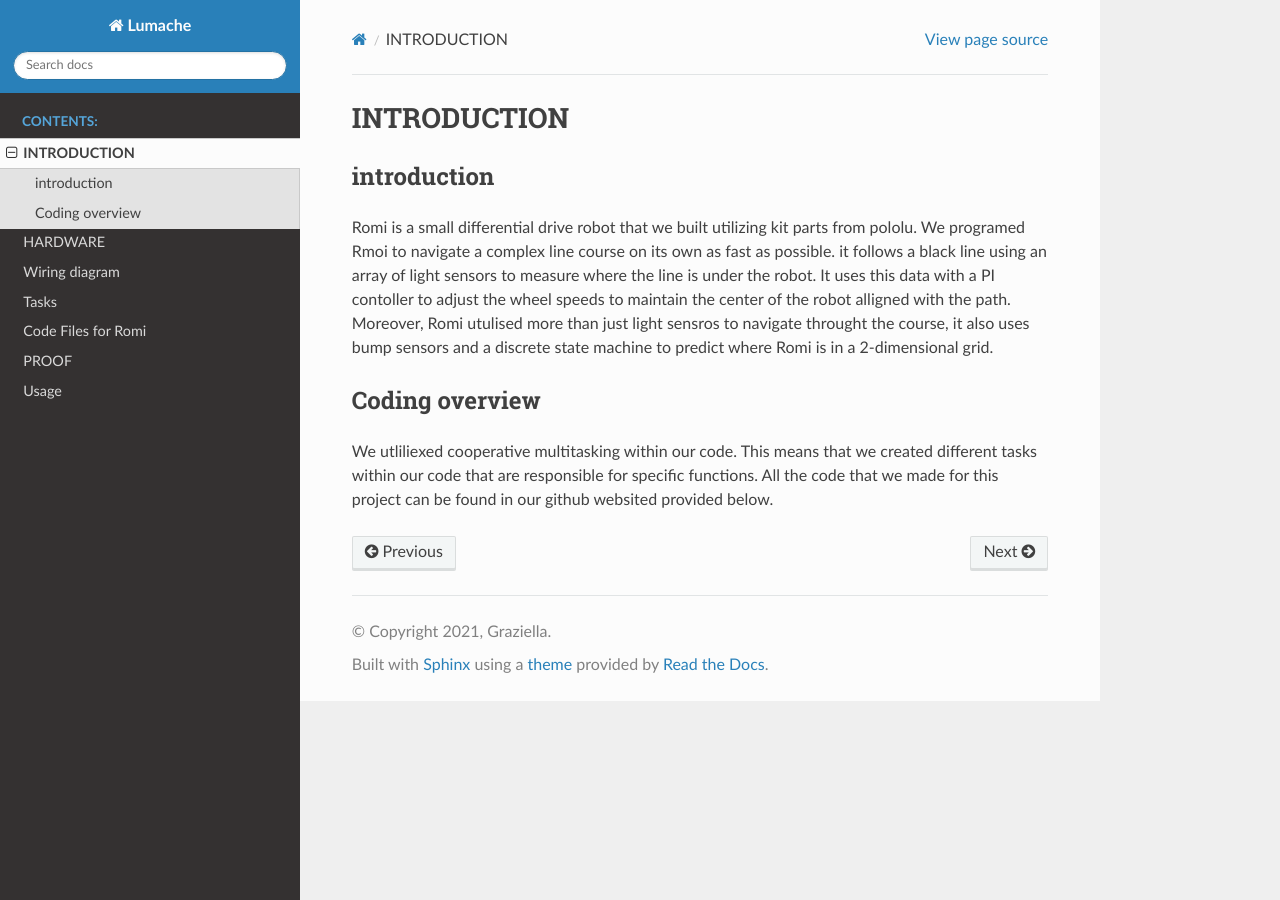
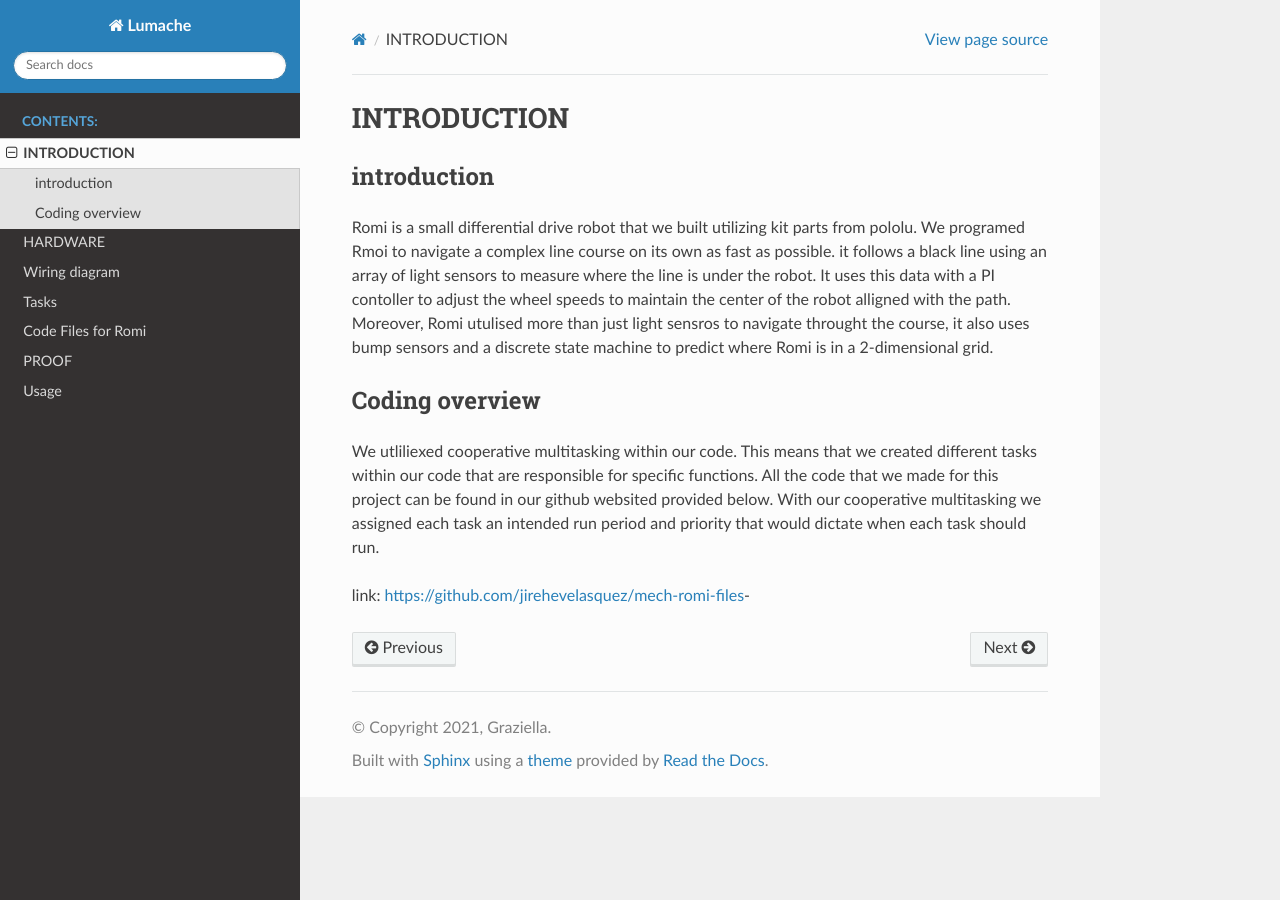
Before and after one commit to jirehevelasquez/mech-romi-files-, a Sphinx documentation site: the page built from docs/source/Introduction.rst, in a window 1280 px wide. Built offline with Sphinx 7.4.7 and the Read the Docs theme 3.1.0, drawn with Linux system fonts in a browser that asks for light colours; pages that are not in the unit, such as notebooks, are missing from menus.

Commit message:
Update Introduction.rst

```diff
--- a/docs/source/Introduction.rst
+++ b/docs/source/Introduction.rst
@@ -8,4 +8,6 @@ Romi is a small differential drive robot that we built utilizing kit parts from
 
 Coding overview
 ------------------------------------
-We utliliexed cooperative multitasking within our code. This means that we created different tasks within our code that are responsible for specific functions. All the code that we made for this project can be found in our github websited provided below.
+We utliliexed cooperative multitasking within our code. This means that we created different tasks within our code that are responsible for specific functions. All the code that we made for this project can be found in our github websited provided below. With our cooperative multitasking we assigned each task an intended run period and priority that would dictate when each task should run.
+
+link: https://github.com/jirehevelasquez/mech-romi-files-
```
